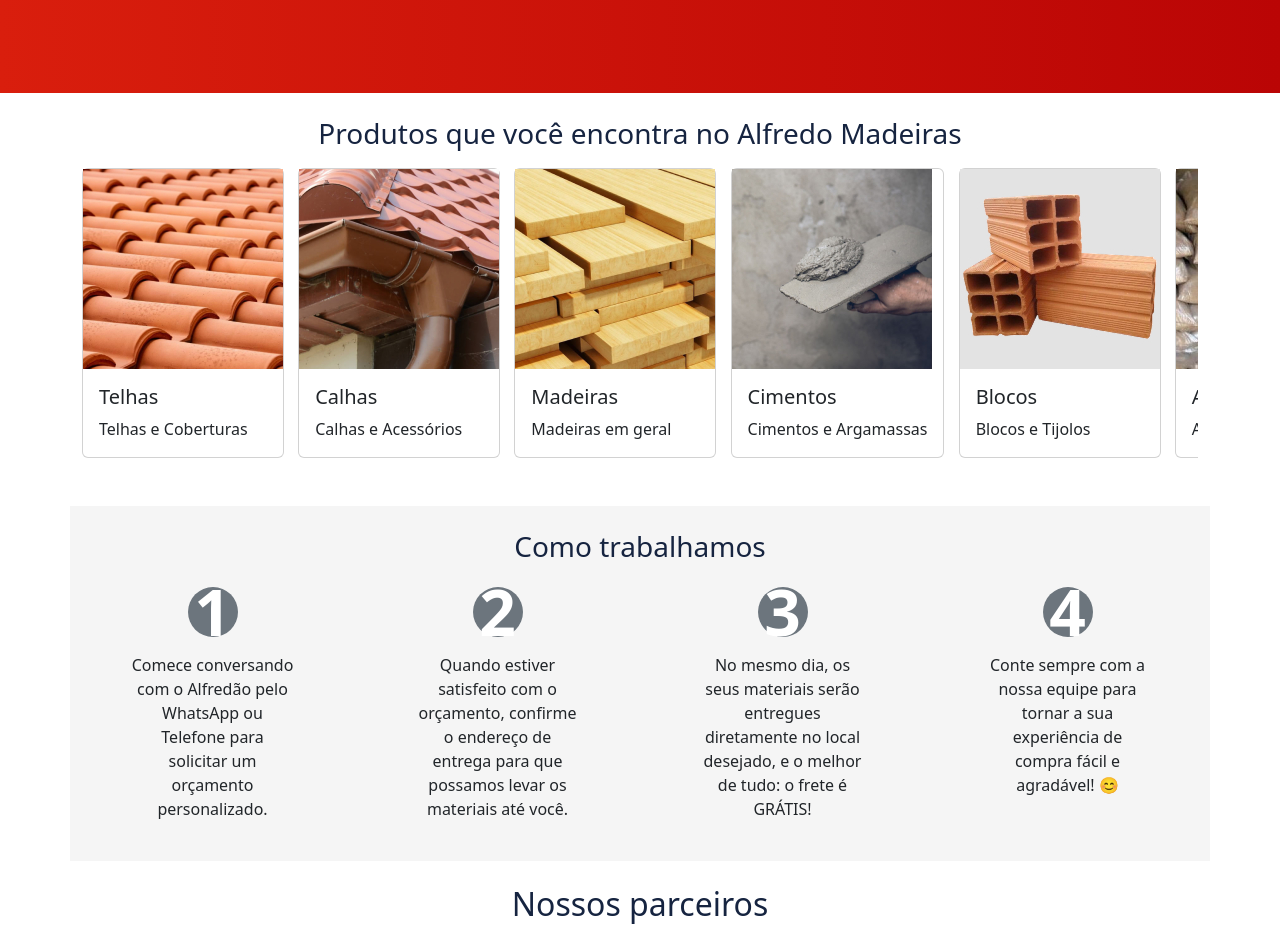
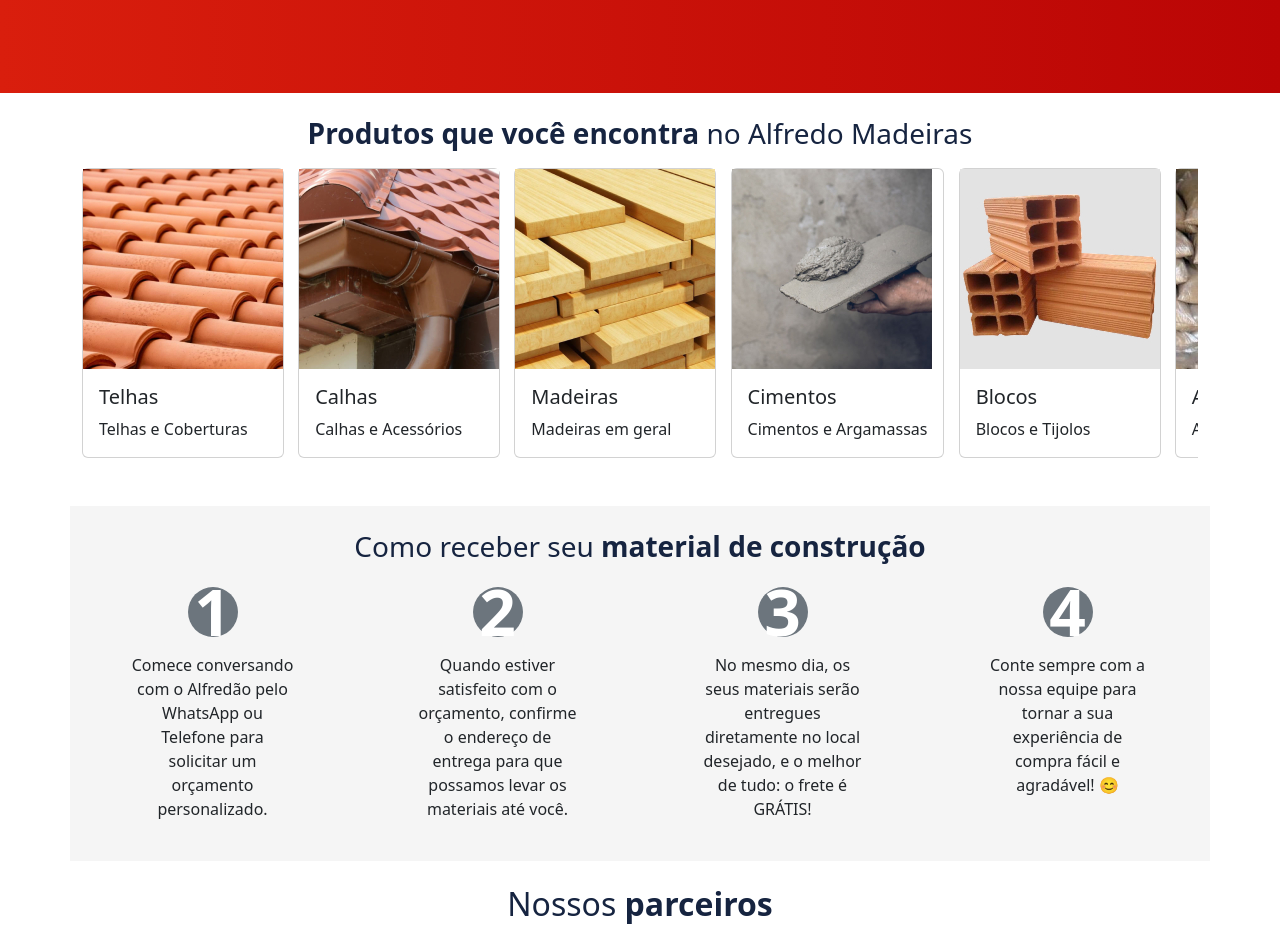
Before and after one commit to adrianoarruda/adrianoarruda.github.io, a plain HTML site: page site-v2/index__2.html in a window 1280 px wide. Shown: the part 368-1297 px from the top of the page. Drawn offline with nearby package versions, Linux system fonts and the light colour scheme.

Commit message:
Update index__2.html

```diff
--- a/site-v2/index__2.html
+++ b/site-v2/index__2.html
@@ -136,7 +136,7 @@
         </header>
         <!-- Section-->
         <div class="container mt-4">
-            <div class="text-center"><h3 class="custom-blue">Produtos que você encontra no Alfredo Madeiras</h3></div>
+            <div class="text-center"><h3 class="custom-blue"><b>Produtos que você encontra</b> no Alfredo Madeiras</h3></div>
             <div class="card-container mt-3">
                 <div class="card">
                     <img src="assets/card-telhas.jpg" class="img-fluid" alt="Imagem de Exemplo">
@@ -208,7 +208,7 @@
         </div>
         <!-- Carrossel-->
         <div class="container mt-5 py-4 custom-bg-gray">
-            <div class="text-center"><h3 class="custom-blue">Como trabalhamos</h3></div>
+            <div class="text-center"><h3 class="custom-blue">Como receber seu <b>material de construção</b></h3></div>
 
             <!-- Carrossel para telas menores (Mobile) -->
             <div id="mobileCarousel" class="carousel slide d-md-none" data-bs-pause="hover">
@@ -306,7 +306,7 @@
         </div>
         <!-- Marcas-->
         <div class="container bg py-4">
-            <h2 class="text-center custom-blue">Nossos parceiros</h2>
+            <h2 class="text-center custom-blue">Nossos <b>parceiros</b></h2>
             <!-- Carrossel para telas menores (Mobile) -->
         <div id="mobileCarousel" class="carousel slide d-md-none" data-bs-ride="carousel" data-bs-interval="3000">
             <!-- Slides do carrossel -->
@@ -390,7 +390,7 @@
         </div>
 
         <div class="container bg pb-5">
-            <h2 class="text-center custom-blue">Bairros atendidos em São Paulo</h2>
+            <h2 class="text-center custom-blue"><b>Bairros atendidos</b> em São Paulo</h2>
 
         <ul class="list-group">
             <li class="list-group-item">Pinheiros</li>
```
